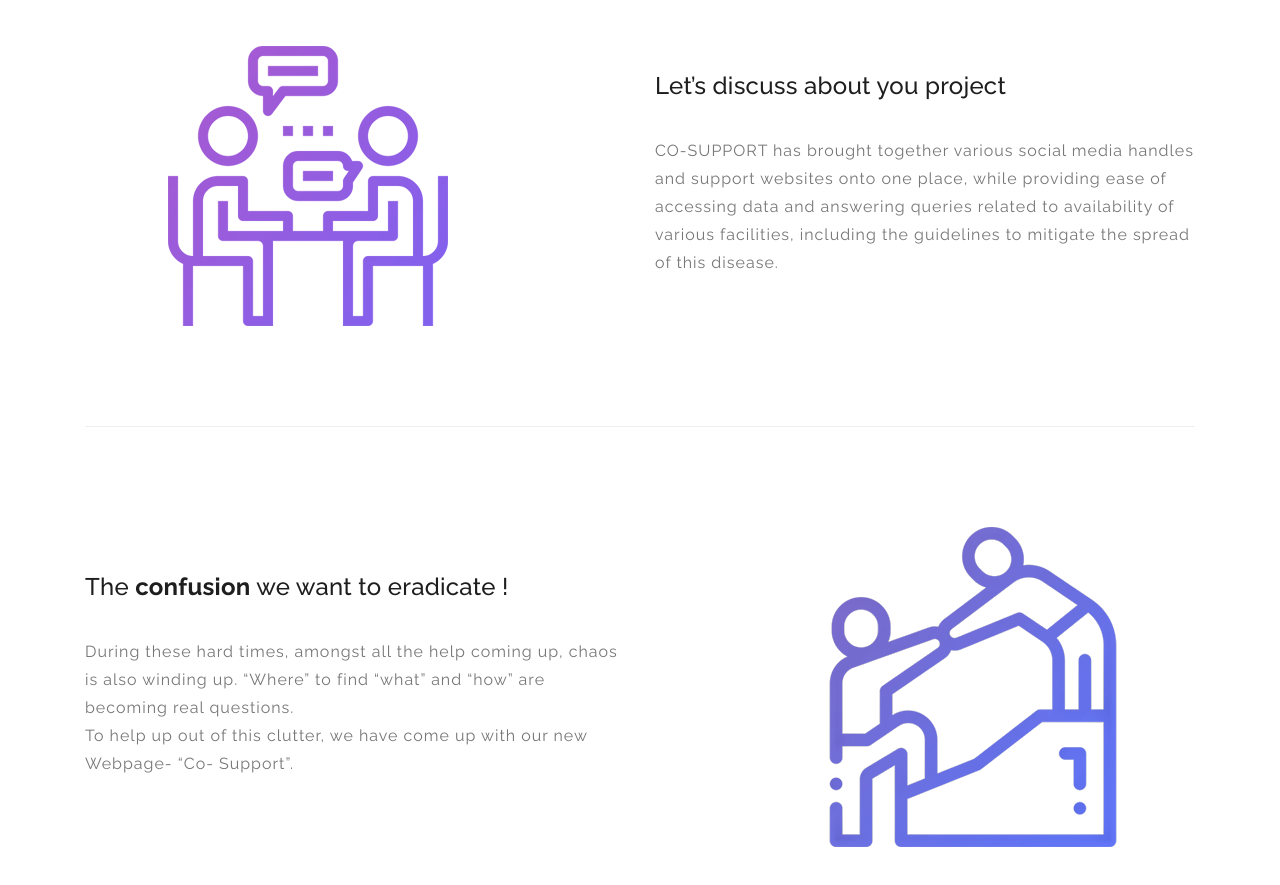
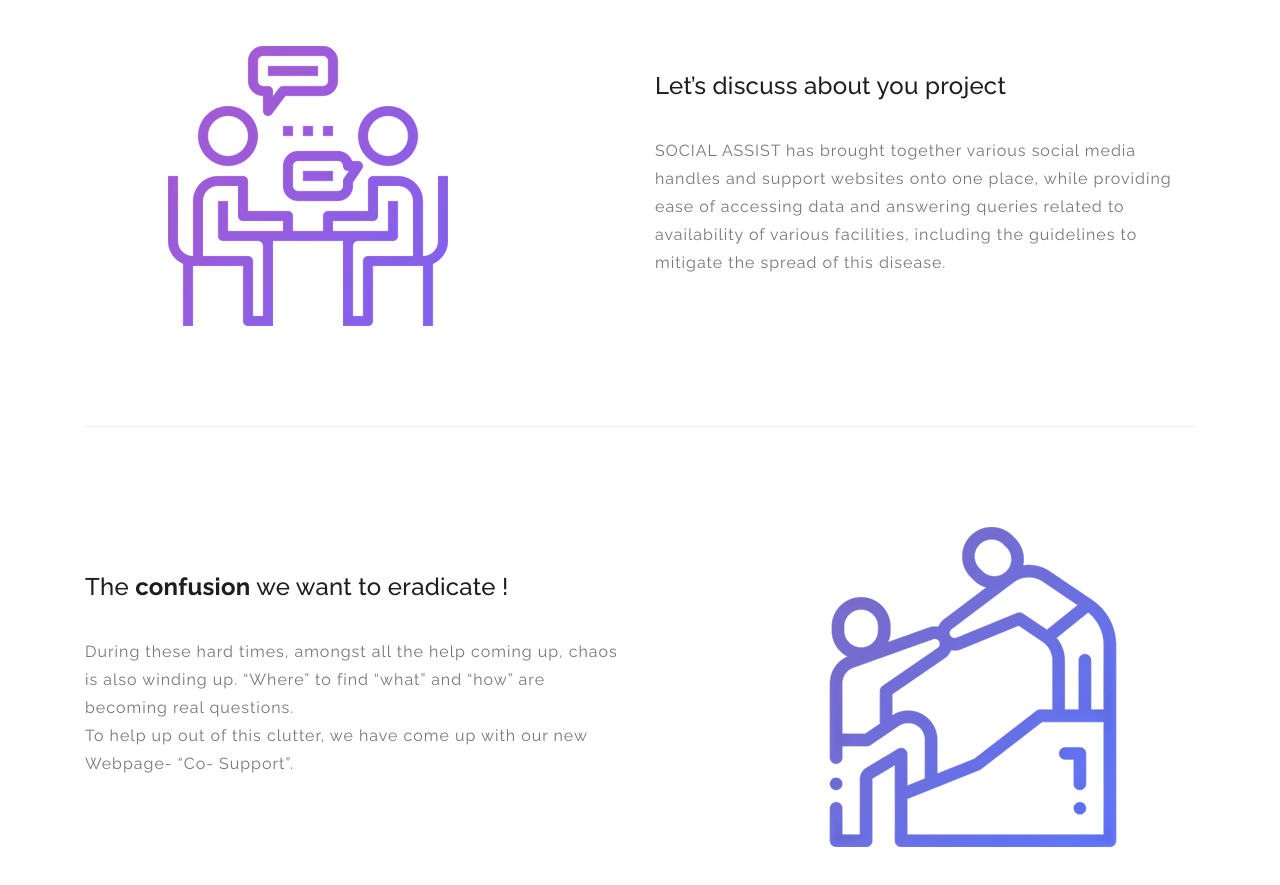
Before and after one commit to JOS-RE/Covid-support-website, a plain HTML site: page index.html in a window 1280 px wide. Shown: the part 1780-2665 px from the top of the page. Drawn offline with Linux system fonts and the light colour scheme.

Commit message:
final edit

```diff
--- a/index.html
+++ b/index.html
@@ -216,7 +216,7 @@
                         <h2 class="section-title">Let’s discuss about you project</h2>
                     </div>
                     <div class="left-text">
-                        <p>CO-SUPPORT has brought together various social media handles and support websites onto one
+                        <p>SOCIAL ASSIST has brought together various social media handles and support websites onto one
                             place, while providing ease of accessing data and answering queries related to availability
                             of various facilities,
                             including the guidelines to mitigate the spread of this disease.
```
